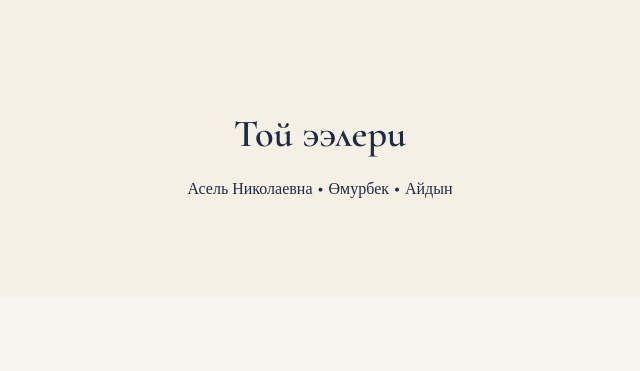
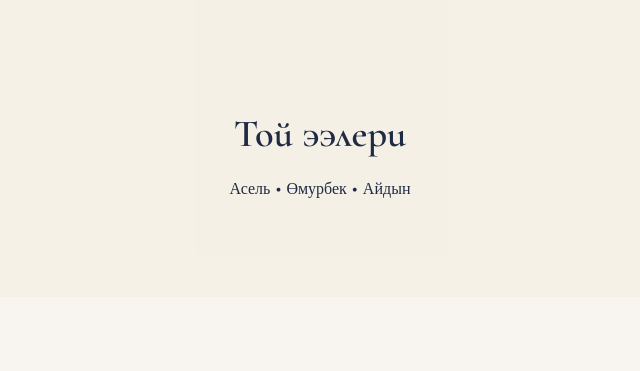
Before and after one commit to Tologon7/home_party, a Django app: page / in a window 1280 px wide. Shown: the part 1624-1995 px from the top of the page, without its empty margins (320-960 px from the left). Run offline with Django 5.2, Linux system fonts and the light colour scheme.

Commit message:
asel del last name

```diff
--- a/main/templates/main/home.html
+++ b/main/templates/main/home.html
@@ -63,7 +63,7 @@
 <section class="section accent" data-aos="fade-up">
   <h2>Той ээлери</h2>
   <p class="owners">
-    Асель Николаевна • Өмурбек • Айдын<br>
+    Асель • Өмурбек • Айдын<br>
   </p>
 </section>
 
```
